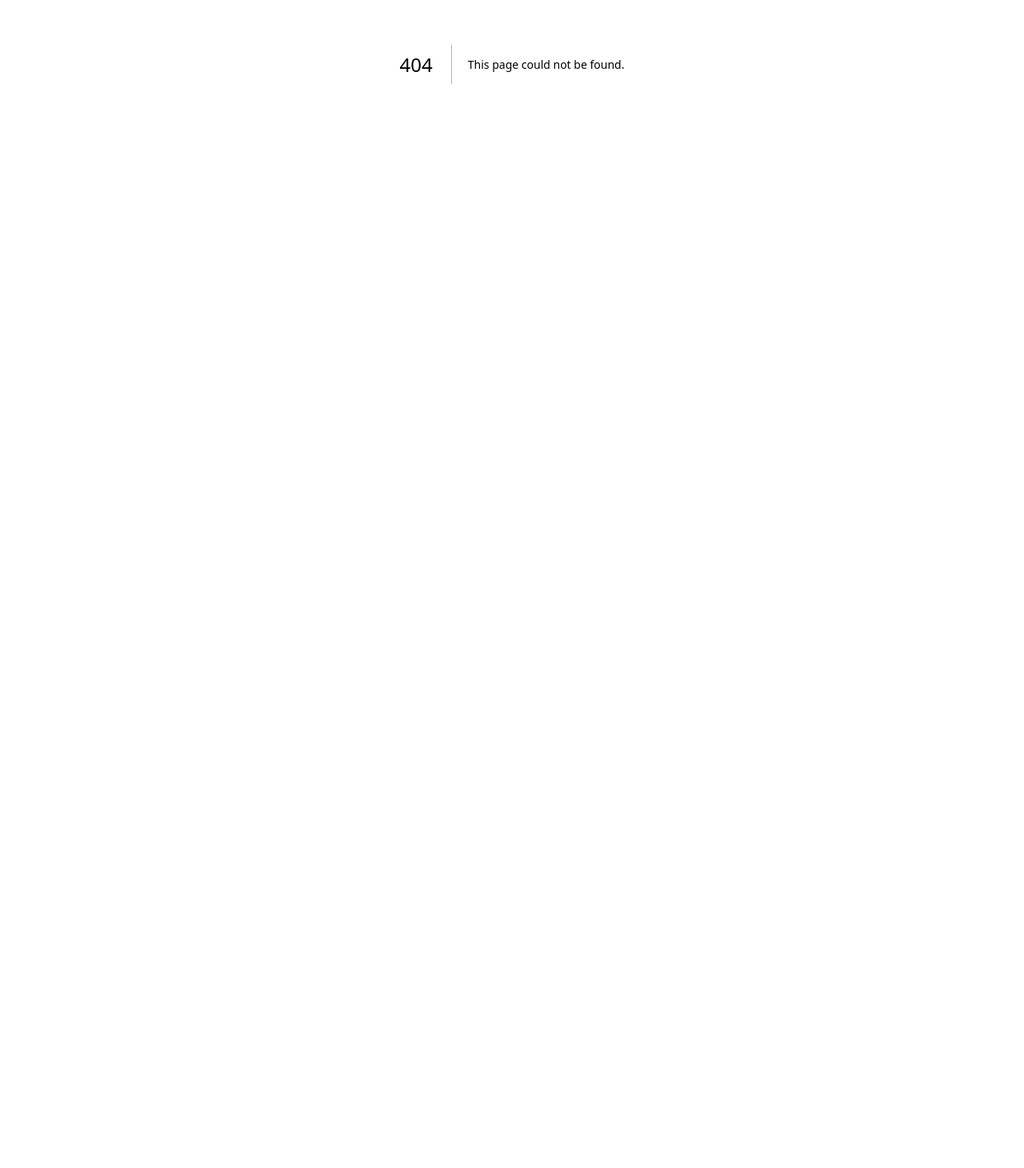
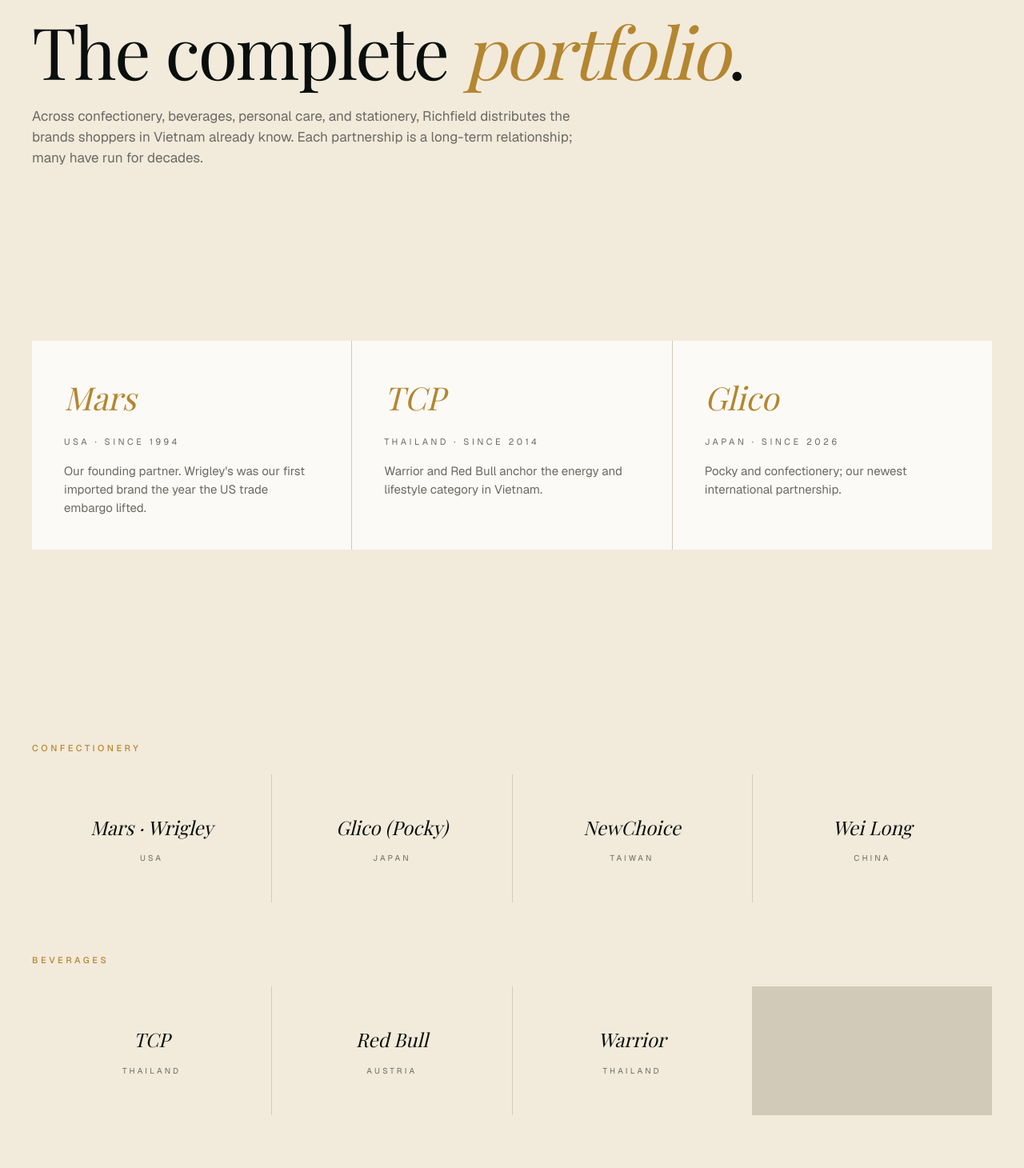
Before and after one commit to tutur3u/richfield, a Next.js app: page /brands in a window 1280 px wide. Before the commit this address had no page. Shown: the part 320-1780 px from the top of the page at 80% size. Before the commit the page ends 800 px from the top, so only its background shows below. Built offline with nearby package versions, Linux system fonts and the light colour scheme.

Commit message:
feat(page): /brands with featured partners + category grids

```diff
--- /dev/null
+++ b/app/(site)/brands/page.tsx
@@ -0,0 +1,83 @@
+import type { Metadata } from "next";
+import { PageHeader } from "@/app/_components/primitives/page-header";
+import { BrandCell } from "@/app/_components/primitives/brand-cell";
+import { JvFeature } from "@/app/_components/sections/jv-feature";
+import { SoftCtaCloser } from "@/app/_components/sections/soft-cta-closer";
+import { brands, featuredPartners } from "@/content/en/brands";
+import { Eyebrow } from "@/app/_components/primitives/eyebrow";
+
+export const dynamic = "force-static";
+
+export const metadata: Metadata = {
+  title: "Brands",
+  description:
+    "Across confectionery, beverages, personal care, and stationery, Richfield distributes the brands shoppers in Vietnam already know.",
+  alternates: { canonical: "/brands" },
+};
+
+const CATEGORIES: Array<NonNullable<(typeof brands)[number]["category"]>> = [
+  "Confectionery",
+  "Beverages",
+  "Personal & Lifestyle",
+  "Stationery & Crafts",
+];
+
+export default function BrandsPage() {
+  return (
+    <>
+      <PageHeader
+        eyebrow="Our brands"
+        heading="The complete *portfolio*."
+        lede="Across confectionery, beverages, personal care, and stationery, Richfield distributes the brands shoppers in Vietnam already know. Each partnership is a long-term relationship; many have run for decades."
+      />
+
+      <section className="bg-cream px-6 py-[clamp(72px,8vw,100px)] sm:px-10">
+        <div className="mx-auto grid max-w-[1300px] gap-px bg-line sm:grid-cols-3">
+          {featuredPartners.map((p) => (
+            <article
+              key={p.name}
+              className="flex flex-col gap-4 bg-paper p-10"
+            >
+              <span className="font-display text-[40px] italic text-gold">
+                {p.name}
+              </span>
+              <span className="text-[11px] uppercase tracking-[0.32em] text-muted">
+                {p.country} · Since {p.year}
+              </span>
+              <p className="max-w-[40ch] text-[15px] leading-[1.55] text-muted">
+                {p.story}
+              </p>
+            </article>
+          ))}
+        </div>
+      </section>
+
+      <section className="bg-cream px-6 py-[clamp(96px,11vw,140px)] sm:px-10">
+        <div className="mx-auto flex max-w-[1300px] flex-col gap-16">
+          {CATEGORIES.map((category) => {
+            const cells = brands.filter((b) => b.category === category);
+            if (!cells.length) return null;
+            return (
+              <div key={category} className="flex flex-col gap-6">
+                <Eyebrow tone="gold">{category}</Eyebrow>
+                <div className="grid grid-cols-2 gap-px bg-line sm:grid-cols-4">
+                  {cells.map((b) => (
+                    <BrandCell
+                      key={b.name}
+                      name={b.name}
+                      country={b.country}
+                      logoSrc={b.logoSrc}
+                    />
+                  ))}
+                </div>
+              </div>
+            );
+          })}
+        </div>
+      </section>
+
+      <JvFeature variant="slim" />
+      <SoftCtaCloser />
+    </>
+  );
+}
```
